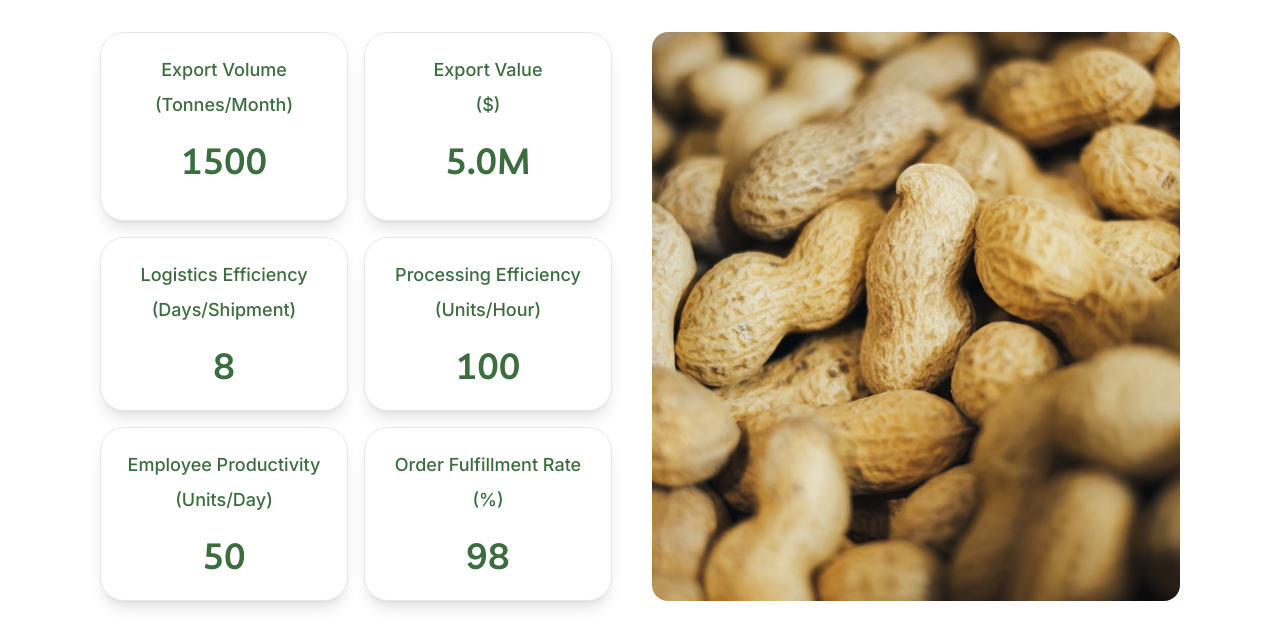
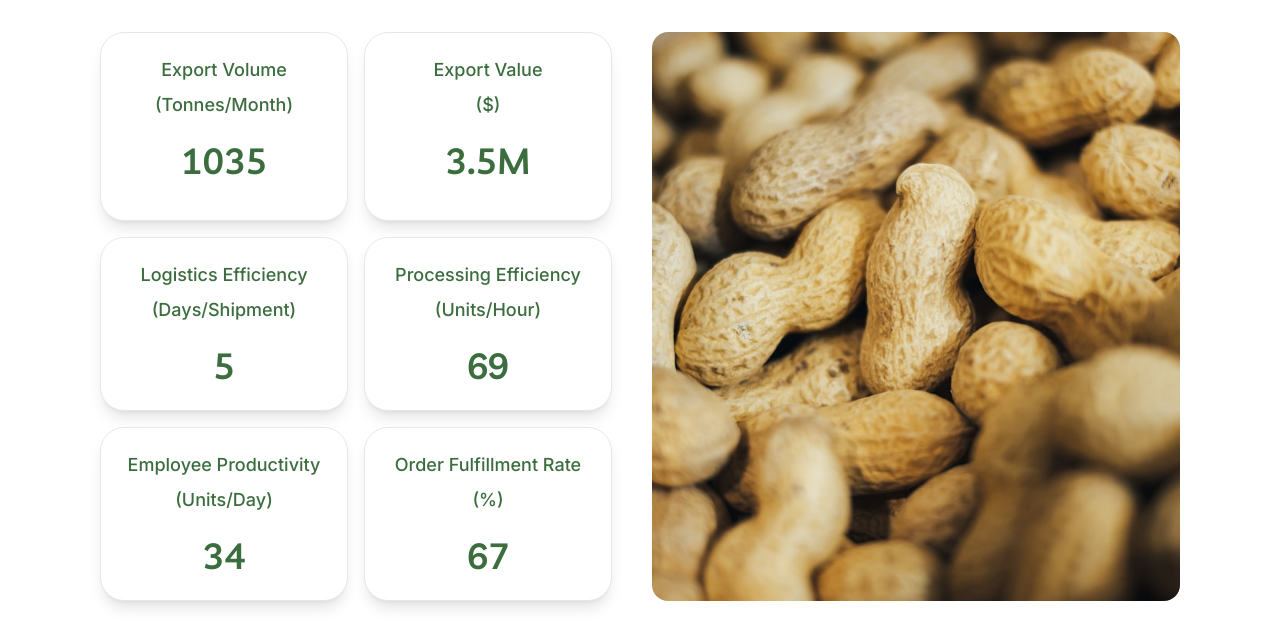
Before and after one commit to emmypuch/nahco-commodities, a React (Vite) app: page / in a window 1280 px wide. Shown: the part 3760-4393 px from the top of the page. Built offline with nearby package versions, Linux system fonts and the light colour scheme.

Commit message:
increased timer

```diff
--- a/src/components/metric-section/Metric.tsx
+++ b/src/components/metric-section/Metric.tsx
@@ -1,4 +1,4 @@
-import React, { useEffect } from "react";
+import React, { useEffect, useRef, useState } from "react";
 import GroundnutImage from "../../assets/svg/metric-groundnut.svg";
 import "./Metric.css";
 
@@ -15,28 +15,57 @@ const MetricCard: React.FC<MetricCardProps> = ({
   targetValue,
   format,
 }) => {
-  const [currentValue, setCurrentValue] = React.useState(0);
+  const [currentValue, setCurrentValue] = useState(0);
+  const [isVisible, setIsVisible] = useState(false);
+  const cardRef = useRef<HTMLDivElement | null>(null);
 
   useEffect(() => {
-    const duration = 2000;
+    const observer = new IntersectionObserver(
+      (entries) => {
+        entries.forEach((entry) => {
+          if (entry.isIntersecting) {
+            setIsVisible(true);
+          }
+        });
+      },
+      { threshold: 0.1 }
+    );
+
+    if (cardRef.current) {
+      observer.observe(cardRef.current);
+    }
+
+    return () => {
+      if (cardRef.current) {
+        // eslint-disable-next-line react-hooks/exhaustive-deps
+        observer.unobserve(cardRef.current);
+      }
+    };
+  }, []);
+
+  useEffect(() => {
+    if (isVisible) {
+      const duration = 10000;
       const increment = (targetValue / duration) * 10;
 
       const interval = setInterval(() => {
         setCurrentValue((prev) => {
           if (prev < targetValue) {
-          return prev + increment;
+            return Math.min(prev + increment, targetValue);
           } else {
             clearInterval(interval);
             return targetValue;
           }
         });
       }, 10);
-
-    return () => clearInterval(interval);
-  }, [targetValue]);
+    }
+  }, [isVisible, targetValue]);
 
   return (
-    <div className="metric-card-bg bg-white fade-in-element shadow-lg border border-[#E5E7EB] rounded-[24px] w-[248px] px-[20px] py-[15px] h-full">
+    <div
+      ref={cardRef}
+      className="metric-card-bg bg-white fade-in-element shadow-lg border border-[#E5E7EB] rounded-[24px] w-[248px] px-[20px] py-[15px] h-full"
+    >
       <p className="text-[#3B6D3E] text-center font-[500] text-[14px] md:text-[18px] mt-2">
         {title}
       </p>
@@ -51,29 +80,6 @@ const MetricCard: React.FC<MetricCardProps> = ({
 };
 
 const Metric = () => {
-  useEffect(() => {
-    const elements = document.querySelectorAll(".fade-in-element");
-
-    const observer = new IntersectionObserver(
-      (entries) => {
-        entries.forEach((entry) => {
-          if (entry.isIntersecting) {
-            entry.target.classList.add("show");
-          } else {
-            entry.target.classList.remove("show");
-          }
-        });
-      },
-      { threshold: 0.1 }
-    );
-
-    elements.forEach((el) => observer.observe(el));
-
-    return () => {
-      elements.forEach((el) => observer.unobserve(el));
-    };
-  }, []);
-
   const formatValue = (val: number): string => {
     if (val >= 1000000) return `${(val / 1000000).toFixed(1)}M`;
     return Math.floor(val).toString();
@@ -133,12 +139,6 @@ const Metric = () => {
                   targetValue={50}
                   format={formatValue}
                 />
-                {/* <MetricCard
-                  title="Order Fulfillment Rate"
-                  subtitle="(%)"
-                  targetValue={98}
-                  format={(value) => `${value}%`}
-                /> */}
                 <MetricCard
                   title="Order Fulfillment Rate"
                   subtitle="(%)"
```
Lines whose indentation alone changed are shown as unchanged.
